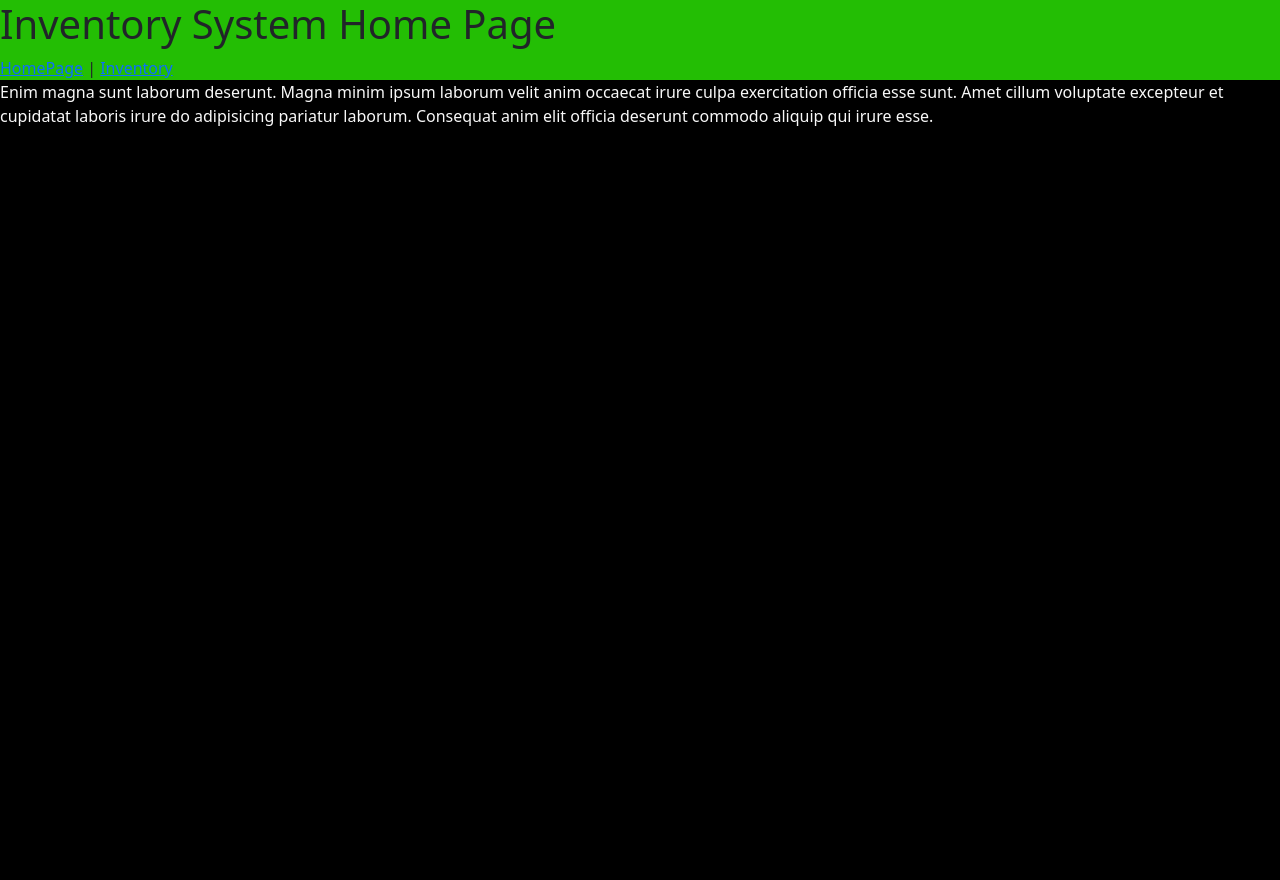
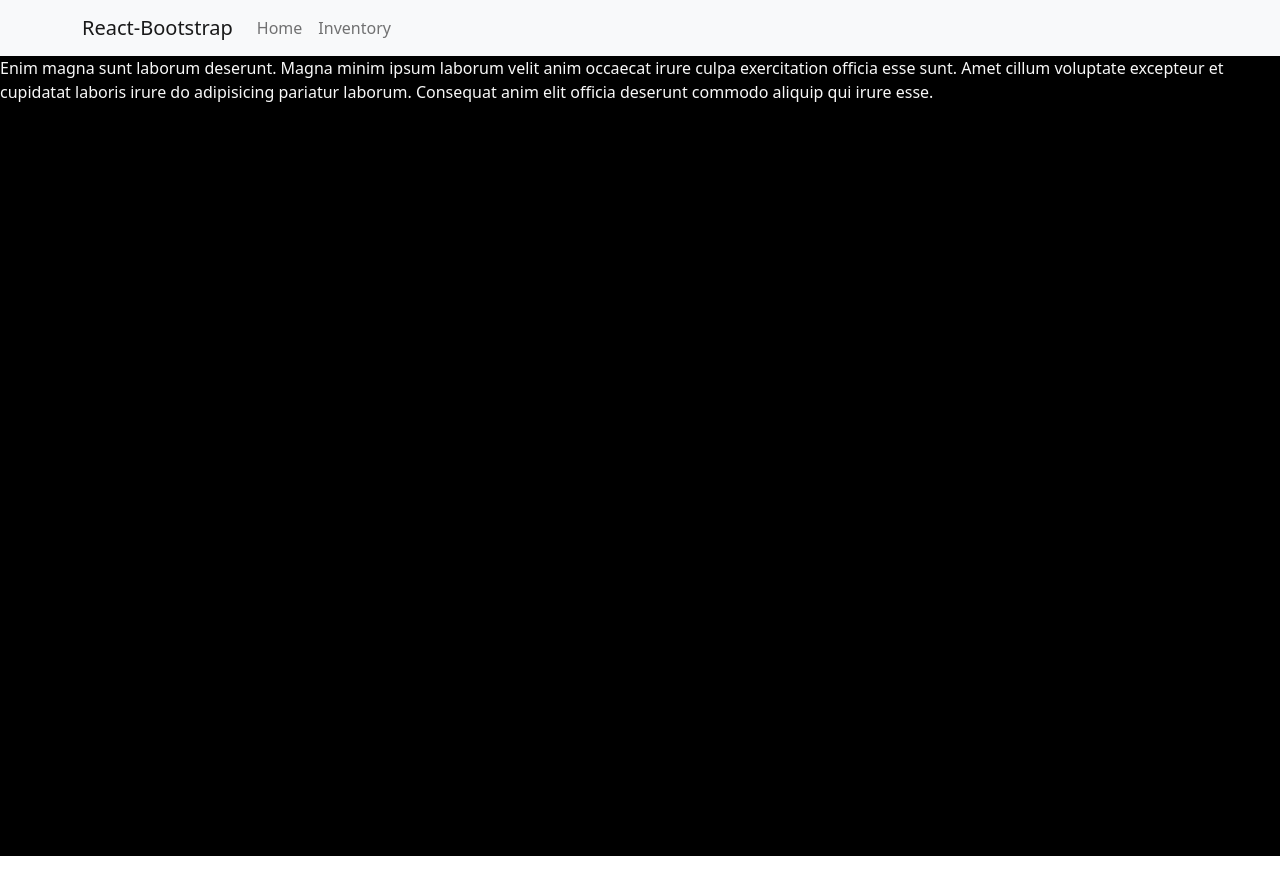
Before and after one commit to Valderhide/inventory, a React (Create React App) app: page / in a window 1280 px wide. After the commit the page ends 856 px from the top, so only its background shows below. Built offline with nearby package versions, Linux system fonts and the light colour scheme.

Commit message:
Basic React Bootstrap Navbar

```diff
--- a/src/App.js
+++ b/src/App.js
@@ -1,12 +1,21 @@
 import { Link, Outlet } from "react-router-dom";
+import { Navbar, Container, Nav } from "react-bootstrap";
 
 export default function App() {
   return (
     <div>
-      <nav className="home">
-        <h1 clas>Inventory System Home Page</h1>
-        <Link to="/">HomePage</Link> | <Link to="/inventory">Inventory</Link>
-      </nav>
+      <Navbar bg="light" expand="lg">
+        <Container>
+          <Navbar.Brand href="#home">React-Bootstrap</Navbar.Brand>
+          <Navbar.Toggle aria-controls="basic-navbar-nav" />
+          <Navbar.Collapse id="basic-navbar-nav">
+            <Nav className="me-auto">
+              <Nav.Link href="/">Home</Nav.Link>
+              <Nav.Link href="/inventory">Inventory</Nav.Link>
+            </Nav>
+          </Navbar.Collapse>
+        </Container>
+      </Navbar>
       <Outlet />
     </div>
   );
```
